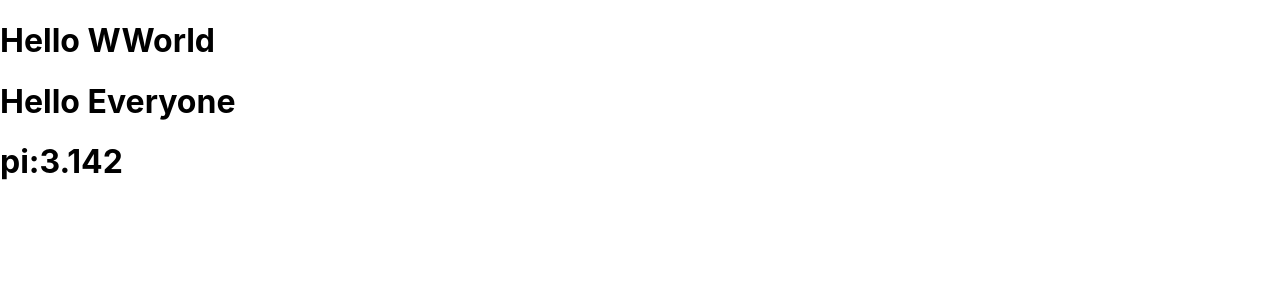
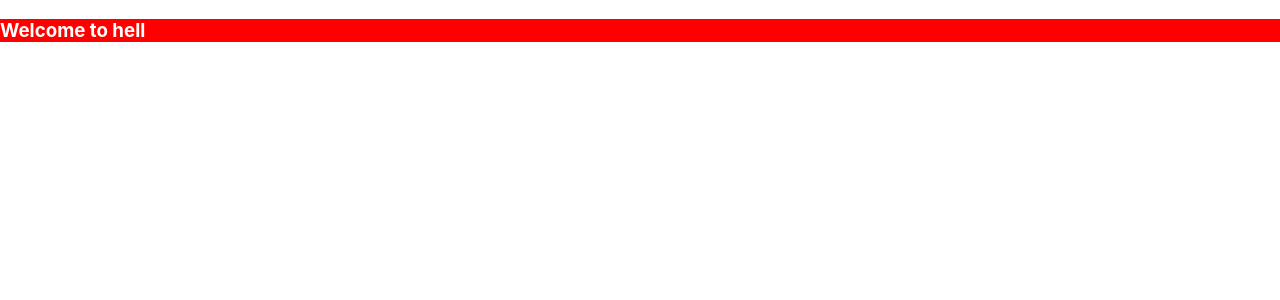
Before and after one commit to SuhasMadane/new-react-app, a React (Create React App) app: page / in a window 1280 px wide. Shown: the top 300 px of the page. Built offline with nearby package versions, Linux system fonts and the light colour scheme.

Commit message:
if-else-syntax

```diff
--- a/src/App.js
+++ b/src/App.js
@@ -1,15 +1,15 @@
 function sum(){
-  let srt = "Hello Everyone";
-  let pi = 3.142;
-  let name = "Suhas"
-  //multiple tags should be enclosed in one parent tag
-  //if you writing statements in multlines then paranthesis is mendattory,if single statement then parenthesis is optional
+  let condition = false;
+  //meaning of 1st statement is whwn condition is
+  //true then execute the next element if not then
+  //do not execute
+  // if yo
   return (
-      <>
-         <h1>Hello WWorld</h1>
-         <h1>{srt}</h1>
-         <h1>pi:{pi}</h1>
-      </>
-  );
+        <>
+        {condition && <h1>Hello Suhas</h1>}
+        {condition ? <h3>Welcome to Cdac</h3> : <h3 style={{backgroundColor:"red",color:"white"}}>Welcome to hell</h3>}
+
+        </>
+  )
 }
 export default sum;
```
